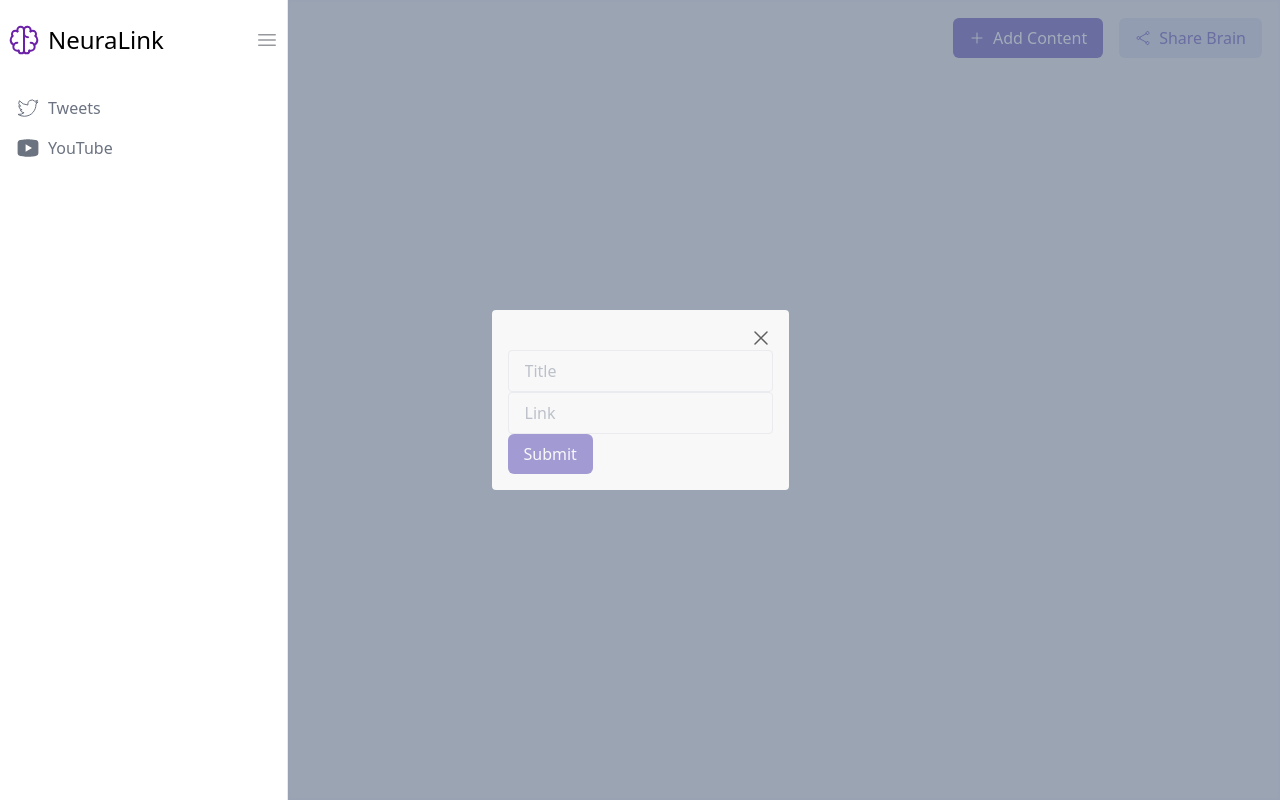
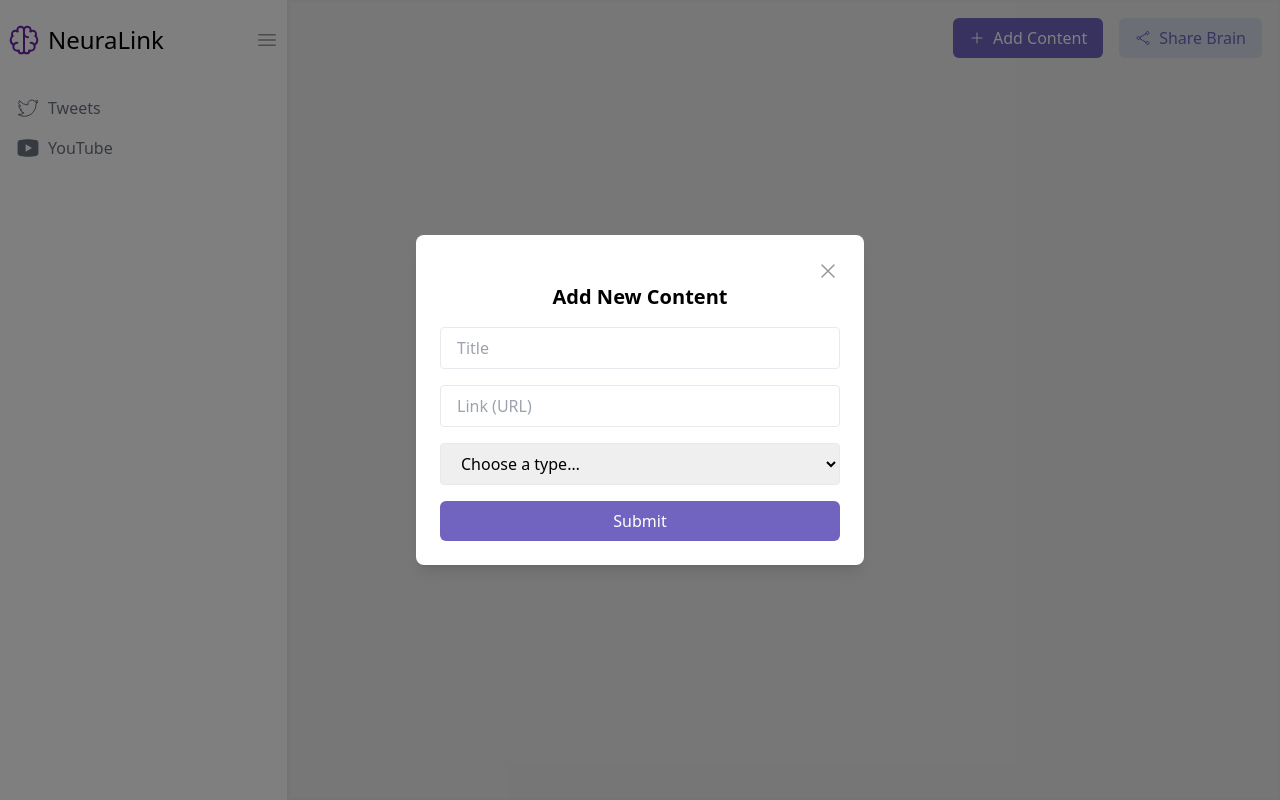
Before and after one commit to gshaw9552/MindVault, a React (Vite) app in the folder frontend/: page /dashboard in a window 1280 px wide. Both pictures are taken after a click on the button "Add Content". Built offline with nearby package versions, Linux system fonts and the light colour scheme.

Commit message:
completed the Add Content feature and updated Input and Button Components

```diff
--- a/frontend/src/components/Buttons.tsx
+++ b/frontend/src/components/Buttons.tsx
@@ -1,6 +1,9 @@
 import { ReactElement } from "react";
 
 interface ButtonProps {
+  /** Now include HTML button types */
+  type?: "button" | "submit" | "reset";
+
   variant: "primary" | "secondary" | "danger" | "outline";
   text: string;
   startIcon?: ReactElement;
@@ -21,6 +24,7 @@ const defaultStyles = "px-4 py-2 rounded-md font-light flex items-center";
 
 export function Button(props: ButtonProps) {
   const {
+    type = "button",   // default type is "button" unless overwritten
     variant,
     text,
     startIcon,
@@ -41,6 +45,7 @@ export function Button(props: ButtonProps) {
 
   return (
     <button
+      type={type}
       onClick={onClick}
       className={classes}
       disabled={loading}
--- a/frontend/src/components/CreateContentModal.tsx
+++ b/frontend/src/components/CreateContentModal.tsx
@@ -1,24 +1,100 @@
+import React, { MouseEvent, useRef } from "react";
 import { CrossIcon } from "../icons/CrossIcon";
 import { Button } from "./Buttons";
 import { Input } from "./Input";
 
-export function CreateContentModal({open, onClose}) {
-    return <div>
-        {open && <div className="w-screen h-screen bg-slate-500 fixed top-0 left-0 opacity-60 flex justify-center">
-            <div className="flex flex-col justify-center">
-                <span className="bg-white opacity-100 p-4 rounded">
-                    <div className="flex justify-end">
-                        <div className="cursor-pointer" onClick={onClose}>
-                            <CrossIcon />
-                        </div>
-                    </div>
-                    <div>
-                        <Input placeholder={"Title"} />
-                        <Input placeholder={"Link"} />
-                    </div>
-                    <Button variant="primary" text="Submit" />
-                </span>
-            </div>
-        </div>}
+interface CreateContentModalProps {
+  open: boolean;
+  onClose: () => void;
+  onSubmit: (data: { title: string; link: string; type: string }) => void;
+}
+
+export function CreateContentModal({
+  open,
+  onClose,
+  onSubmit,
+}: CreateContentModalProps) {
+  const titleRef = useRef<HTMLInputElement>(null);
+  const linkRef = useRef<HTMLInputElement>(null);
+  const typeRef = useRef<HTMLSelectElement>(null);
+
+  if (!open) return null;
+
+  // Close when clicking the backdrop
+  const handleBackdropClick = () => {
+    onClose();
+  };
+
+  // Prevent closing when clicking inside the white box
+  const handleModalClick = (e: MouseEvent<HTMLDivElement>) => {
+    e.stopPropagation();
+  };
+
+  const handleFormSubmit = (e: React.FormEvent) => {
+    e.preventDefault();
+    const title = titleRef.current?.value.trim() || "";
+    const link = linkRef.current?.value.trim() || "";
+    const type = typeRef.current?.value.trim() || "";
+
+    if (!title || !link || !type) {
+      alert("All fields are required.");
+      return;
+    }
+
+    onSubmit({ title, link, type });
+
+    // Clear for next time
+    if (titleRef.current) titleRef.current.value = "";
+    if (linkRef.current) linkRef.current.value = "";
+    if (typeRef.current) typeRef.current.value = "";
+
+    onClose();
+  };
+
+  return (
+    <div
+      className="fixed inset-0 bg-black bg-opacity-50 flex items-center justify-center z-50"
+      onClick={handleBackdropClick}
+    >
+      <div
+        className="bg-white rounded-lg shadow-lg w-full max-w-md p-6"
+        onClick={handleModalClick}
+      >
+
+        <div className="flex justify-end">
+          <button onClick={onClose} aria-label="Close modal">
+           <div className="h-6 w-6 text-gray-600 hover:text-gray-800" > <CrossIcon /> </div>
+          </button>
+        </div>
+
+        <h2 className="text-xl font-semibold mb-4 text-center">
+          Add New Content
+        </h2>
+
+        <form onSubmit={handleFormSubmit} className="flex flex-col gap-4">
+          <Input inputRef={titleRef} placeholder="Title" />
+          <Input inputRef={linkRef} placeholder="Link (URL)" />
+
+          <label className="block w-full">
+            <select
+              ref={typeRef}
+              defaultValue=""
+              className="px-4 py-2 border rounded w-full focus:outline-none focus:ring-2 focus:ring-purple-400"
+            >
+              <option value="" disabled>
+                Choose a type…
+              </option>
+              <option value="youtube">YouTube</option>
+              <option value="twitter">Twitter</option>
+              <option value="link">Link</option>
+              <option value="music">Music</option>
+
+            </select>
+          </label>
+
+          <Button type="submit" variant="primary" text="Submit" fullWidth />
+        </form>
+      </div>
     </div>
+  );
 }
--- a/frontend/src/components/Input.tsx
+++ b/frontend/src/components/Input.tsx
@@ -1,16 +1,17 @@
+import React from "react";
 
 interface InputProps {
-    placeholder: string;
-    type?: string;
-    ref?: any;
-  }
+  placeholder: string;
+  type?: string;
+  inputRef?: React.Ref<HTMLInputElement>;
+}
 
-  export function Input({ placeholder, type = "text", ref}: InputProps) {
-
+export const Input = React.forwardRef<HTMLInputElement, InputProps>(
+  ({ placeholder, type = "text", inputRef }, _ref) => {
     return (
       <div className="w-full">
         <input
-          ref={ref}
+          ref={inputRef}
           placeholder={placeholder}
           type={type}
           className="px-4 py-2 border rounded w-full focus:outline-none focus:ring-2 focus:ring-purple-400"
@@ -18,3 +19,6 @@ interface InputProps {
       </div>
     );
   }
+);
+
+Input.displayName = "Input";
--- a/frontend/src/pages/Dashboard.tsx
+++ b/frontend/src/pages/Dashboard.tsx
@@ -1,131 +1,145 @@
-import { useEffect, useState } from 'react'
-import { Button } from '../components/Buttons'
-import { Card } from '../components/Card'
-import { CreateContentModal } from '../components/CreateContentModal'
-import { PlusIcon } from '../icons/PlusIcon'
-import { ShareIcon } from '../icons/ShareIcon'
-import { Sidebar } from '../components/Sidebar'
-import { API_BASE } from '../config'
+import { useEffect, useState } from "react";
+import { Button } from "../components/Buttons";
+import { Card } from "../components/Card";
+import { CreateContentModal } from "../components/CreateContentModal";
+import { PlusIcon } from "../icons/PlusIcon";
+import { ShareIcon } from "../icons/ShareIcon";
+import { Sidebar } from "../components/Sidebar";
+import { API_BASE } from "../config";
 
 interface ContentItem {
-  _id: string
-  title: string
-  link: string
-  type: string
+  _id: string;
+  title: string;
+  link: string;
+  type: string;
 }
 
 function Dashboard() {
   const [sidebarOpen, setSidebarOpen] = useState(true);
-  const [modalOpen, setModalOpen] = useState(false)
-  const [contentList, setContentList] = useState<ContentItem[]>([])
+  const [modalOpen, setModalOpen] = useState(false);
+  const [contentList, setContentList] = useState<ContentItem[]>([]);
 
-  // ↳ Move handleDelete here so it can call setContentList
+  // DELETE handler
   async function handleDelete(contentId: string) {
-    const token = localStorage.getItem('token')
+    const token = localStorage.getItem("token");
     if (!token) {
-      alert('You must be signed in to delete.')
-      return
+      alert("You must be signed in to delete.");
+      return;
     }
-    if (!window.confirm('Delete this item?')) return
+    if (!window.confirm("Delete this item?")) return;
 
     try {
       const res = await fetch(`${API_BASE}/content`, {
-        method: 'DELETE',
+        method: "DELETE",
         headers: {
-          'Content-Type': 'application/json',
+          "Content-Type": "application/json",
           Authorization: `Bearer ${token}`,
         },
         body: JSON.stringify({ contentId }),
-      })
+      });
       if (!res.ok) {
-        const err = await res.json()
-        throw new Error(err.message || 'Delete failed')
+        const err = await res.json();
+        throw new Error(err.message || "Delete failed");
       }
-      // remove it from state
-      setContentList((prev) => prev.filter((i) => i._id !== contentId))
+      // Remove from state
+      setContentList((prev) => prev.filter((i) => i._id !== contentId));
     } catch (e: any) {
-      console.error('Delete error:', e)
-      alert('Failed to delete: ' + e.message)
+      console.error("Delete error:", e);
+      alert("Failed to delete: " + e.message);
     }
   }
 
+  // GET existing content on mount
   useEffect(() => {
-    const token = localStorage.getItem('token')
-    if (!token) return
+    const token = localStorage.getItem("token");
+    if (!token) return;
 
     fetch(`${API_BASE}/content`, {
-      method: 'GET',
+      method: "GET",
       headers: {
-        'Content-Type': 'application/json',
+        "Content-Type": "application/json",
         Authorization: `Bearer ${token}`,
       },
     })
       .then(async (res) => {
         if (!res.ok) {
-          return [] as ContentItem[]
+          return [] as ContentItem[];
         }
-        const data = await res.json()
-        return data.content as ContentItem[]
+        const data = await res.json();
+        return data.content as ContentItem[];
       })
       .then((items) => {
-        setContentList(items)
+        setContentList(items);
       })
       .catch((err) => {
-        console.error('Fetch Content Error:', err)
-      })
-  }, [])
+        console.error("Fetch Content Error:", err);
+      });
+  }, []);
+
+  // CREATE handler
+  const handleCreateContent = async (data: {
+    title: string;
+    link: string;
+    type: string;
+  }) => {
+    const token = localStorage.getItem("token");
+    if (!token) {
+      alert("You must be signed in to add content.");
+      return;
+    }
+
+    try {
+      const res = await fetch(`${API_BASE}/content`, {
+        method: "POST",
+        headers: {
+          "Content-Type": "application/json",
+          Authorization: `Bearer ${token}`,
+        },
+        body: JSON.stringify(data),
+      });
+      if (!res.ok) {
+        const err = await res.json();
+        throw new Error(err.message || "Create content failed");
+      }
+      // Assume backend returns the newly created item
+      const createdItem = await res.json();
+      setContentList((prev) => [...prev, createdItem]);
+    } catch (e: any) {
+      console.error("Create content error:", e);
+      alert("Failed to add content: " + e.message);
+    }
+  };
 
   return (
     <>
       <div>
         <Sidebar sidebarOpen={sidebarOpen} setSidebarOpen={setSidebarOpen} />
-        <div className={`p-4 ${sidebarOpen ? "ml-72" : "ml-15"} min-h-screen bg-gray-100 border-2`}>
+        <div
+          className={`p-4 ${sidebarOpen ? "ml-72" : "ml-15"
+            } min-h-screen bg-gray-100 border-2`}
+        >
+          {/* CreateContentModal */}
           <CreateContentModal
             open={modalOpen}
-            onClose={() => {
-              setModalOpen(false)
-            }}
+            onClose={() => setModalOpen(false)}
+            onSubmit={handleCreateContent}
           />
-          <div className='flex justify-end gap-4 mb-2'>
+
+          {/* “Add Content” + “Share Brain” Buttons */}
+          <div className="flex justify-end gap-4 mb-2">
             <Button
-              onClick={() => {
-                setModalOpen(true)
-              }}
-              variant='primary'
-              text='Add Content'
+              onClick={() => setModalOpen(true)}
+              variant="primary"
+              text="Add Content"
               startIcon={<PlusIcon />}
             />
-            <Button variant='secondary' text='Share Brain' startIcon={<ShareIcon />} />
+            <Button variant="secondary" text="Share Brain" startIcon={<ShareIcon />} />
           </div>
-          {/* === TEMPORARY: Render some static Card components for layout testing === */}
-          {/*
-          <div className="flex flex-wrap gap-4">
-            <Card
-              title="Sample Video"
-              link="https://www.youtube.com/watch?v=dQw4w9WgXcQ"
-              type="youtube"
-            />
-            <Card
-              title="Example Tweet"
-              link="https://x.com/example/status/1234567890"
-              type="twitter"
-            />
-            <Card
-              title="Interesting Article"
-              link="https://example.com/article"
-              type="link"
-            />
-            <Card
-              title="Music Clip"
-              link="https://soundcloud.com/example"
-              type="music"
-            />
-          </div>
-          */}
-          {/* === End temporary cards === */}
-          <div className='flex flex-wrap gap-8 justify-center'>
+
+          {/* List of Content Cards */}
+          <div className="flex flex-wrap gap-8 justify-center">
             {contentList.map((item) => (
-              <div key={item._id} className='relative'>
+              <div key={item._id} className="relative">
                 <Card
                   title={item.title}
                   link={item.link}
@@ -138,7 +152,7 @@ function Dashboard() {
         </div>
       </div>
     </>
-  )
+  );
 }
 
-export default Dashboard
+export default Dashboard;
--- a/frontend/src/pages/Home.tsx
+++ b/frontend/src/pages/Home.tsx
@@ -3,6 +3,7 @@ import { Button } from "../components/Buttons";
 import { LightBulb } from "../icons/LightBulb";
 import { Logo } from "../icons/Logo";
 import { UploadIcon } from "../icons/UploadIcon";
+
 
 export function Home() {
   const navigate = useNavigate();
--- a/frontend/src/pages/Signin.tsx
+++ b/frontend/src/pages/Signin.tsx
@@ -36,8 +36,8 @@ export function Signin() {
         <h2 className="text-2xl font-semibold text-center mb-4">Sign In</h2>
 
         <div className="space-y-3">
-          <Input placeholder="Username or Email" ref={identifierRef} />
-          <Input placeholder="Password" type="password" ref={passwordRef} />
+          <Input placeholder="Username or Email" inputRef={identifierRef} />
+          <Input placeholder="Password" type="password" inputRef={passwordRef} />
           <Button onClick={signin} variant="primary" text="Sign In" fullWidth={true} loading={false} />
         </div>
 
--- a/frontend/src/pages/Signup.tsx
+++ b/frontend/src/pages/Signup.tsx
@@ -31,9 +31,9 @@ export function Signup() {
         <h2 className="text-2xl font-semibold text-center mb-4">Sign Up</h2>
 
         <div className="space-y-3">
-          <Input ref={usernameRef} placeholder="Username" />
-          <Input ref={emailRef} placeholder="Email" type="email" />
-          <Input ref={passwordRef} placeholder="Password" type="password" />
+          <Input inputRef={usernameRef} placeholder="Username" />
+          <Input inputRef={emailRef} placeholder="Email" type="email" />
+          <Input inputRef={passwordRef} placeholder="Password" type="password" />
           <Button onClick={signup} variant="primary" text="Sign Up" fullWidth={true} loading={false} />
         </div>
 
```
